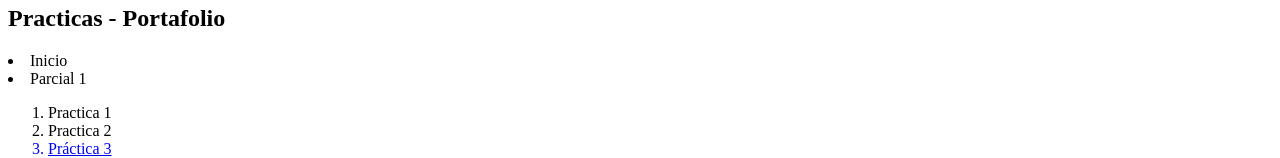
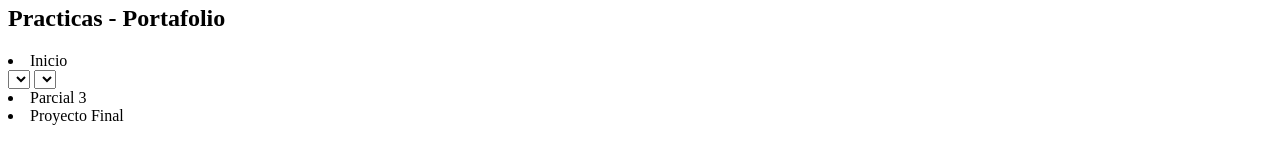
Before and after one commit to Isaias299/portafolio, a plain HTML site: page index.html in a window 1280 px wide. Shown: the part 1196-1354 px from the top of the page. After the commit the page ends 1329 px from the top, so only its background shows below. Drawn offline with Linux system fonts and the light colour scheme.

Commit message:
Update index.html

```diff
--- a/index.html
+++ b/index.html
@@ -76,6 +76,7 @@ No se aceptan tareas por correo electrónico.
 
 	<h2>Practicas - Portafolio</h2>
 	<li>Inicio</li>
+	<select>
 	<li>Parcial 1</li>
 	<ol type="1">
 		<li>Practica 1</li>
@@ -83,10 +84,13 @@ No se aceptan tareas por correo electrónico.
 		<a href="proyecto 3.html"><li>Práctica 3</li></a>
 		<a href="examen.html"><li>Evaluación del parcial 1 </li></a>
 	</ol>
+</select>
+	<select>
 	<li>Parcial 2</li>
 	<ol type="1">
 		<a href="practica1.html"><li>Práctica 1</li></a>
 	</ol>
+	</select>
 	<li>Parcial 3</li>
 	<li>Proyecto Final</li>
 </body>
```
